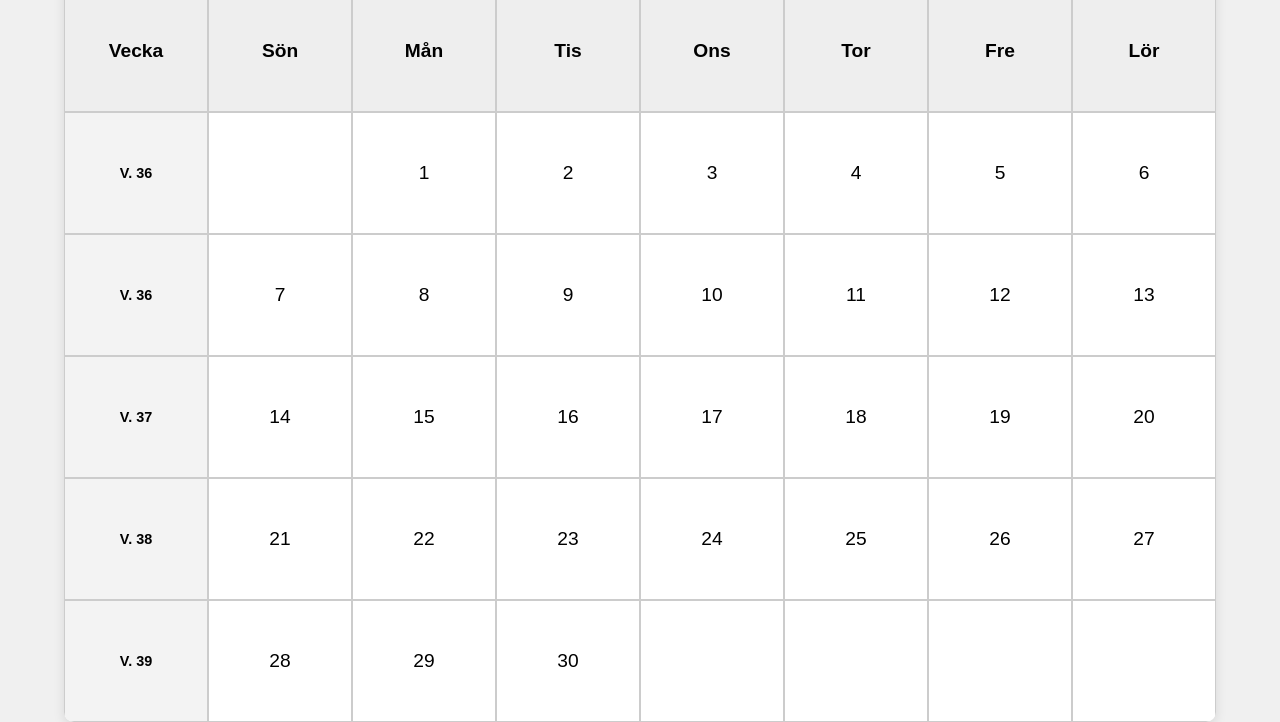
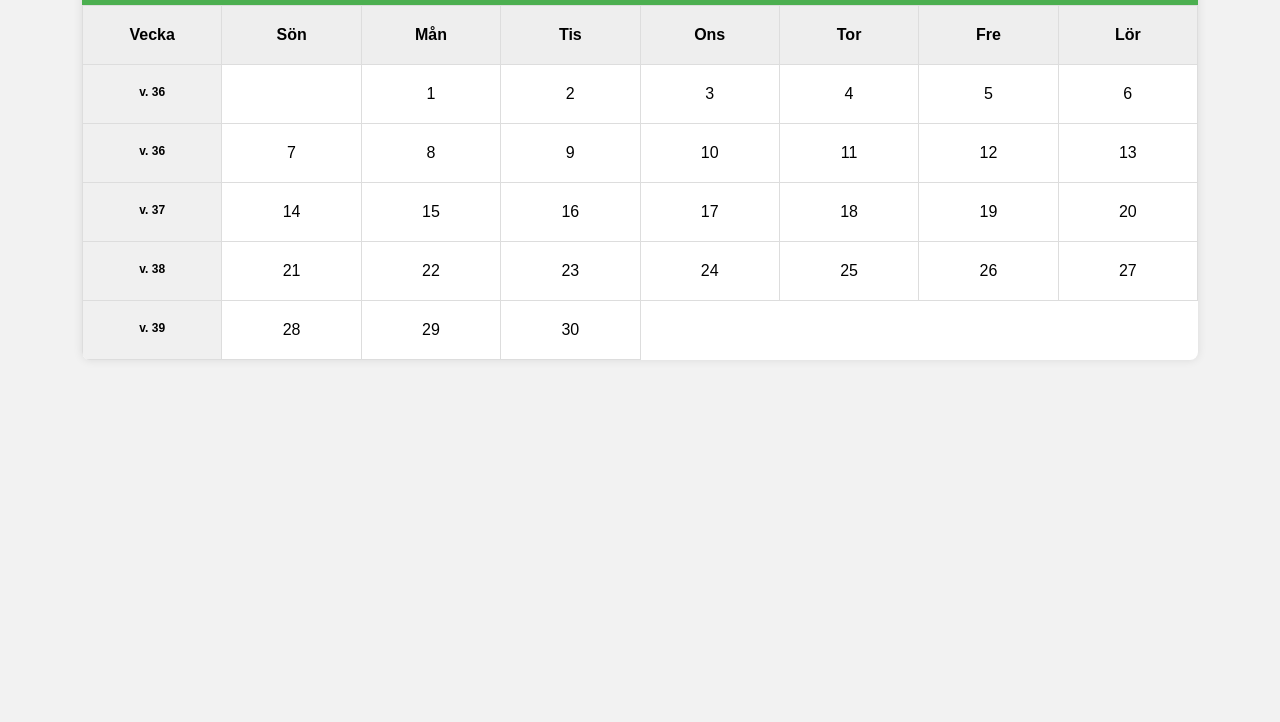
Before and after one commit to paraflos/Websitetest, a plain HTML site: page index.html in a window 1280 px wide. Shown: the part 83-805 px from the top of the page. Drawn offline with Linux system fonts and the light colour scheme.

Commit message:
Update index.html
Veckonr update 1.2

```diff
--- a/index.html
+++ b/index.html
@@ -2,26 +2,23 @@
 <html lang="sv">
 <head>
     <meta charset="UTF-8">
+    <title>Kalender</title>
     <meta name="viewport" content="width=device-width, initial-scale=1.0">
-  <title>Kalender</title>
     <style>
         body {
+            font-family: Arial, sans-serif;
+            background-color: #f2f2f2;
             margin: 0;
-      font-family: Arial, sans-serif;
-      background-color: #f0f0f0;
-      display: flex;
-      justify-content: center;
-      align-items: center;
-      height: 100vh;
+            padding: 20px;
         }
 
         .calendar {
-      width: 90%;
-      max-width: 1200px;
+            max-width: 90%;
+            margin: auto;
             background-color: white;
-      border-radius: 10px;
-      box-shadow: 0 4px 12px rgba(0, 0, 0, 0.1);
+            border-radius: 8px;
             overflow: hidden;
+            box-shadow: 0 0 10px rgba(0,0,0,0.1);
         }
 
         .calendar-header {
@@ -29,41 +26,39 @@
             color: white;
             text-align: center;
             padding: 20px;
-      font-size: 2em;
+            font-size: 24px;
         }
 
-    .calendar-days {
-      display: grid;
-      grid-template-columns: 1fr repeat(7, 1fr); /* 1 för vecka + 7 dagar */
-      text-align: center;
+        .calendar-table {
+            width: 100%;
+            border-collapse: collapse;
         }
 
-    .calendar-day,
-    .week-number,
-    .weekday {
-      border: 1px solid #ccc;
+        .calendar-table th, .calendar-table td {
+            width: 12.5%;
+            border: 1px solid #ddd;
+            text-align: center;
             padding: 20px;
-      min-height: 80px;
-      display: flex;
-      align-items: center;
-      justify-content: center;
-      font-size: 1.2em;
+            vertical-align: top;
         }
 
-    .weekday {
+        .calendar-table th {
+            background-color: #eee;
             font-weight: bold;
-      background-color: #eee;
         }
 
         .week-number {
-      background-color: #f3f3f3;
-      font-size: 0.9em;
+            background-color: #f0f0f0;
+            font-size: 12px;
             font-weight: bold;
         }
 
+        .calendar-day {
+            cursor: pointer;
+        }
+
         .calendar-day:hover {
-      background-color: #f0f0f0;
-      cursor: pointer;
+            background-color: #f9f9f9;
         }
 
         .event-popup {
@@ -75,33 +70,39 @@
             background: white;
             padding: 20px;
             border-radius: 10px;
-      box-shadow: 0 0 10px rgba(0,0,0,0.3);
-      z-index: 10;
+            box-shadow: 0 0 15px rgba(0,0,0,0.3);
+            z-index: 1000;
         }
 
-    .event-popup input,
-    .event-popup textarea {
+        .event-popup input, .event-popup textarea {
             width: 100%;
+            padding: 8px;
             margin-bottom: 10px;
-      padding: 8px;
         }
 
         .event-popup button {
-      padding: 10px 20px;
+            padding: 10px;
             background-color: #4CAF50;
             color: white;
             border: none;
             cursor: pointer;
         }
 
-    .close-popup {
+        .event-popup .close {
             position: absolute;
-      top: 10px;
-      right: 15px;
+            top: 8px;
+            right: 12px;
+            font-size: 18px;
+            border: none;
             background: none;
-      border: none;
-      font-size: 1.5em;
             cursor: pointer;
+        }
+
+        @media (max-width: 600px) {
+            .calendar-table th, .calendar-table td {
+                padding: 10px;
+                font-size: 12px;
+            }
         }
     </style>
 </head>
@@ -109,13 +110,14 @@
 
 <div class="calendar">
     <div class="calendar-header" id="calendar-header"></div>
-  <div class="calendar-days" id="calendar-days"></div>
+    <table class="calendar-table" id="calendar-table">
+        <!-- Kalendern fylls med JavaScript -->
+    </table>
 </div>
 
-<!-- Pop-up -->
 <div class="event-popup" id="event-popup">
-  <button class="close-popup" onclick="closePopup()">×</button>
-  <h3>Lägg till händelse</h3>
+    <button class="close" onclick="closePopup()">×</button>
+    <h3>Händelse för <span id="event-date"></span></h3>
     <input type="text" id="event-title" placeholder="Titel">
     <textarea id="event-description" placeholder="Beskrivning"></textarea>
     <button onclick="saveEvent()">Spara</button>
@@ -123,87 +125,90 @@
 
 <script>
     const months = ["Januari", "Februari", "Mars", "April", "Maj", "Juni", "Juli", "Augusti", "September", "Oktober", "November", "December"];
-  const currentDate = new Date();
+    const weekdays = ["Sön", "Mån", "Tis", "Ons", "Tor", "Fre", "Lör"];
+    const events = {};
     let selectedDate = null;
-  const events = {};
 
-  function getWeekNumber(d) {
-    d = new Date(Date.UTC(d.getFullYear(), d.getMonth(), d.getDate()));
-    d.setUTCDate(d.getUTCDate() + 4 - (d.getUTCDay() || 7));
-    const yearStart = new Date(Date.UTC(d.getUTCFullYear(), 0, 1));
-    return Math.ceil((((d - yearStart) / 86400000) + 1) / 7);
+    function getWeekNumber(date) {
+        const temp = new Date(date.getTime());
+        temp.setHours(0, 0, 0, 0);
+        temp.setDate(temp.getDate() + 4 - (temp.getDay() || 7));
+        const yearStart = new Date(temp.getFullYear(), 0, 1);
+        const weekNo = Math.ceil((((temp - yearStart) / 86400000) + 1) / 7);
+        return weekNo;
     }
 
     function renderCalendar() {
-    const month = currentDate.getMonth();
-    const year = currentDate.getFullYear();
+        const today = new Date();
+        const year = today.getFullYear();
+        const month = today.getMonth();
         const firstDay = new Date(year, month, 1);
         const lastDay = new Date(year, month + 1, 0);
-    const startDay = firstDay.getDay(); // 0 = söndag
 
-    document.getElementById("calendar-header").textContent = `${months[month]} ${year}`;
-    const calendarDays = document.getElementById("calendar-days");
-    calendarDays.innerHTML = '';
+        document.getElementById('calendar-header').textContent = `${months[month]} ${year}`;
 
-    // Rubriker
-    const headers = ["Vecka", "Sön", "Mån", "Tis", "Ons", "Tor", "Fre", "Lör"];
-    headers.forEach(h => {
-      const div = document.createElement('div');
-      div.textContent = h;
-      div.className = 'weekday';
-      calendarDays.appendChild(div);
+        const table = document.getElementById('calendar-table');
+        table.innerHTML = "";
+
+        // Header
+        const thead = table.createTHead();
+        const headRow = thead.insertRow();
+        const weekHead = document.createElement('th');
+        weekHead.textContent = "Vecka";
+        headRow.appendChild(weekHead);
+        weekdays.forEach(day => {
+            const th = document.createElement('th');
+            th.textContent = day;
+            headRow.appendChild(th);
         });
 
-    let date = 1;
-    let currentRow = 0;
-    let totalDays = lastDay.getDate();
-    const firstWeekday = firstDay.getDay();
+        // Dagar
+        const tbody = table.createTBody();
+        let row = tbody.insertRow();
+        let dayCounter = 1;
+        let currentDate = new Date(year, month, 1);
+        const firstWeekday = currentDate.getDay();
 
-    while (date <= totalDays) {
-      const weekDate = new Date(year, month, date);
-      const weekNumber = getWeekNumber(weekDate);
+        // Fyll första raden
+        const firstWeekNumber = getWeekNumber(currentDate);
+        let weekCell = row.insertCell();
+        weekCell.className = 'week-number';
+        weekCell.textContent = "v. " + firstWeekNumber;
 
-      // Lägg till veckonummer
-      const weekDiv = document.createElement('div');
-      weekDiv.className = 'week-number';
-      weekDiv.textContent = `V. ${weekNumber}`;
-      calendarDays.appendChild(weekDiv);
-
-      for (let i = 0; i < 7; i++) {
-        const cell = document.createElement('div');
-        cell.className = 'calendar-day';
-
-        if (currentRow === 0 && i < firstWeekday) {
-          cell.textContent = '';
-        } else if (date > totalDays) {
-          cell.textContent = '';
-        } else {
-          cell.textContent = date;
-          cell.onclick = () => showPopup(year, month, date);
-
-          const dateString = new Date(year, month, date).toISOString().split('T')[0];
-          if (events[dateString]) {
-            cell.style.backgroundColor = '#ddd';
+        for (let i = 0; i < firstWeekday; i++) {
+            row.insertCell();
         }
 
-          date++;
+        for (let day = 1; day <= lastDay.getDate(); day++) {
+            currentDate = new Date(year, month, day);
+            if (row.cells.length === 8) {
+                row = tbody.insertRow();
+                const weekNum = getWeekNumber(currentDate);
+                let newWeekCell = row.insertCell();
+                newWeekCell.className = 'week-number';
+                newWeekCell.textContent = "v. " + weekNum;
             }
-        calendarDays.appendChild(cell);
+
+            const cell = row.insertCell();
+            cell.className = 'calendar-day';
+            cell.textContent = day;
+            cell.onclick = () => showPopup(year, month, day);
+
+            const dateString = currentDate.toISOString().split('T')[0];
+            if (events[dateString]) {
+                cell.style.backgroundColor = '#e0f7e0';
             }
-      currentRow++;
         }
     }
 
     function showPopup(year, month, day) {
         selectedDate = new Date(year, month, day);
-    document.getElementById('event-title').value = '';
-    document.getElementById('event-description').value = '';
+        const dateString = selectedDate.toISOString().split('T')[0];
+        const event = events[dateString] || {};
 
-    const dateString = selectedDate.toISOString().split('T')[0];
-    if (events[dateString]) {
-      document.getElementById('event-title').value = events[dateString][0].title;
-      document.getElementById('event-description').value = events[dateString][0].description;
-    }
+        document.getElementById('event-date').textContent = dateString;
+        document.getElementById('event-title').value = event.title || '';
+        document.getElementById('event-description').value = event.description || '';
 
         document.getElementById('event-popup').style.display = 'block';
     }
@@ -213,17 +218,12 @@
     }
 
     function saveEvent() {
-    const title = document.getElementById('event-title').value;
-    const description = document.getElementById('event-description').value;
-
-    if (!title) {
-      alert("Titeln är obligatorisk!");
-      return;
-    }
+        const title = document.getElementById('event-title').value.trim();
+        const description = document.getElementById('event-description').value.trim();
+        if (!selectedDate) return;
 
         const dateString = selectedDate.toISOString().split('T')[0];
-    events[dateString] = [{ title, description }];
-    alert("Händelsen sparad!");
+        events[dateString] = { title, description };
         closePopup();
         renderCalendar();
     }
```
Lines whose indentation alone changed are shown as unchanged.
